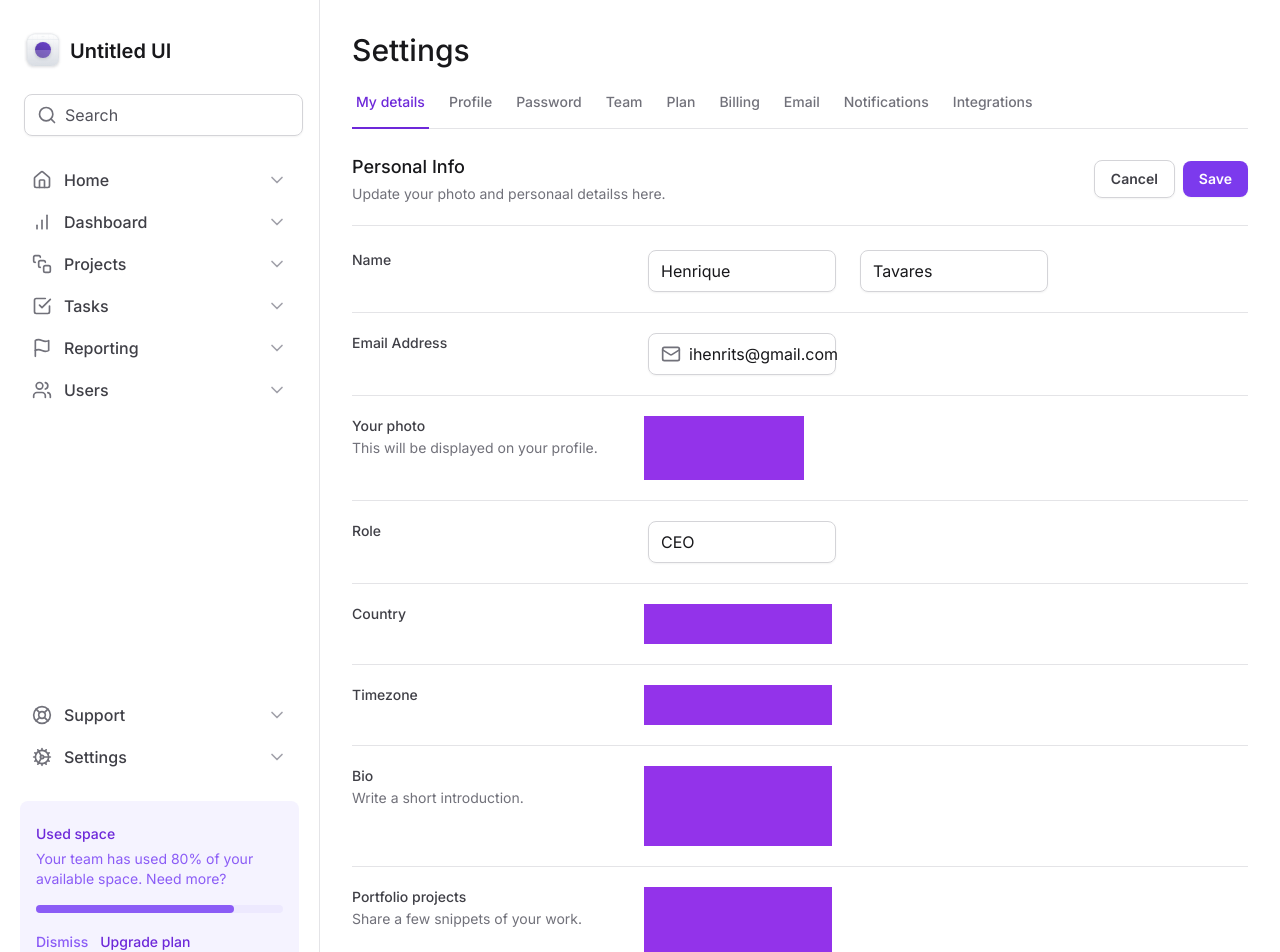
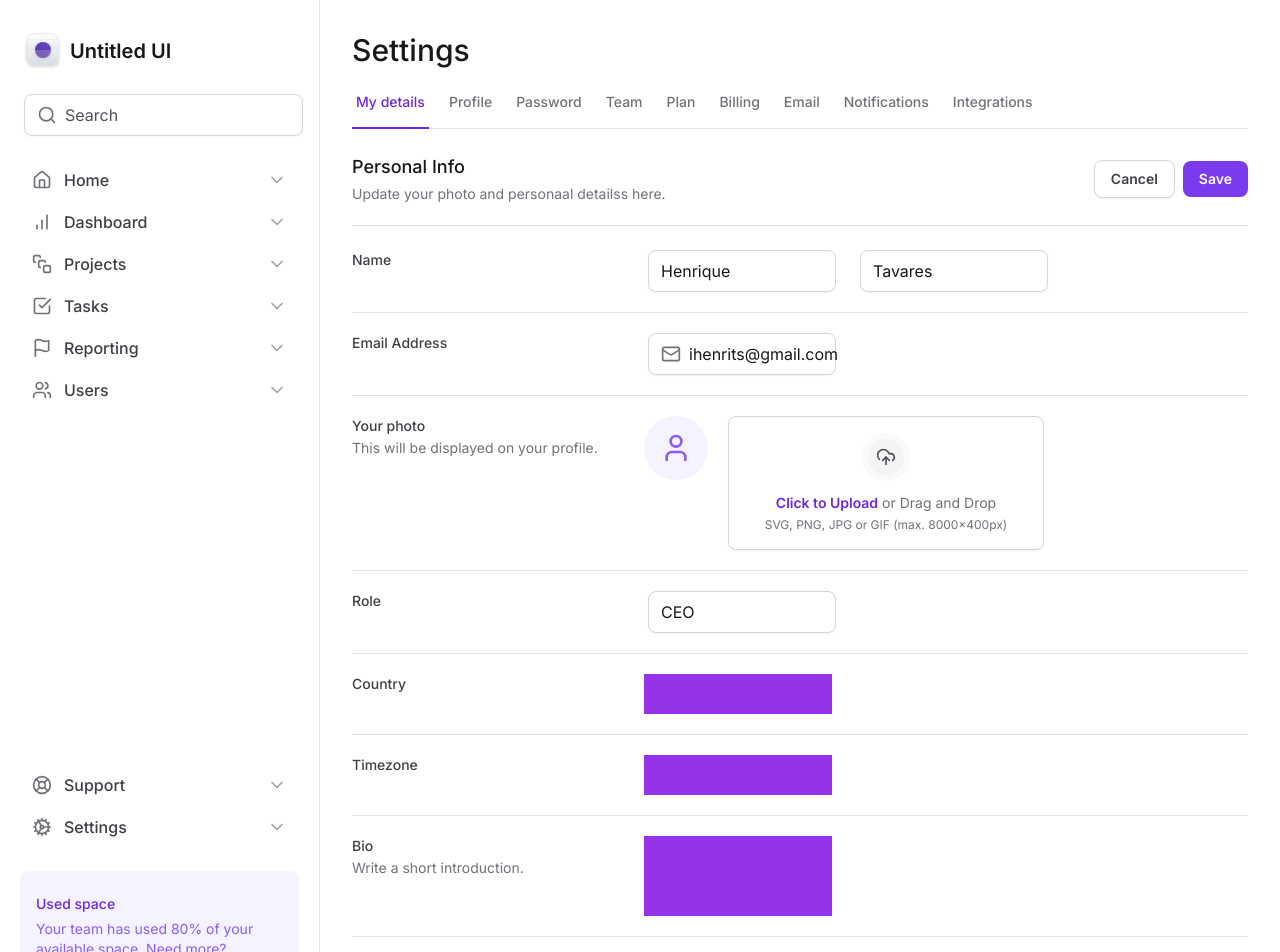
Before and after one commit to tavareshenrique/tailwind-next, a Next.js app: page / in a window 1280 px wide. Shown: the top 952 px of the page. Built offline with nearby package versions, Linux system fonts and the light colour scheme.

Commit message:
feat: create avatar upload

```diff
--- a/src/app/page.tsx
+++ b/src/app/page.tsx
@@ -1,4 +1,4 @@
-import { Mail } from 'lucide-react'
+import { Mail, UploadCloud, User } from 'lucide-react'
 
 import * as Input from '@/components/Input'
 import { SettingsTabs } from '@/components/SettingsTabs'
@@ -91,10 +91,34 @@
                 This will be displayed on your profile.
               </span>
             </label>
-            <div className="grid grid-cols-2 gap-6">
-              <div className="h-16 w-40 bg-purple-600" />
+            <div className="flex flex-row items-start gap-5 ">
+              <div className="flex h-16 w-16 items-center justify-center rounded-full bg-violet-50">
+                <User className="h-8 w-8 text-violet-500" />
+              </div>
+
+              <label
+                htmlFor="photo"
+                className="hover:bg-violet-25 group flex flex-1 cursor-pointer flex-col items-center gap-3 rounded-lg border border-zinc-300 px-6 py-4 text-center text-zinc-500 shadow-sm hover:border-violet-200 hover:text-violet-500"
+              >
+                <div className="border-6 rounded-full border-zinc-50 bg-zinc-100 p-2 group-hover:border-violet-50 group-hover:bg-violet-100">
+                  <UploadCloud className="h-5 w-5 text-zinc-600 group-hover:to-violet-600" />
+                </div>
+
+                <div className="flex flex-col items-center gap-1">
+                  <span className="text-sm">
+                    <span className="font-semibold text-violet-700">
+                      Click to Upload
+                    </span>{' '}
+                    or Drag and Drop
+                  </span>
+                  <span className="text-xs">
+                    SVG, PNG, JPG or GIF (max. 8000x400px)
+                  </span>
+                </div>
+              </label>
+
+              <input type="file" className="sr-only" id="photo" />
             </div>
-            <div />
           </div>
 
           <div className="grid-cols-form grid gap-3 pt-5">
--- a/tailwind.config.ts
+++ b/tailwind.config.ts
@@ -9,6 +9,16 @@
         profile: 'max-content 1fr min-content',
         form: 'minmax(7.5rem, 17.5rem) minmax(25rem, 1fr)  minmax(0, 15rem)',
       },
+
+      borderWidth: {
+        6: '6px',
+      },
+
+      colors: {
+        violet: {
+          25: '#fcfaff',
+        },
+      },
     },
   },
   plugins: [],
```
